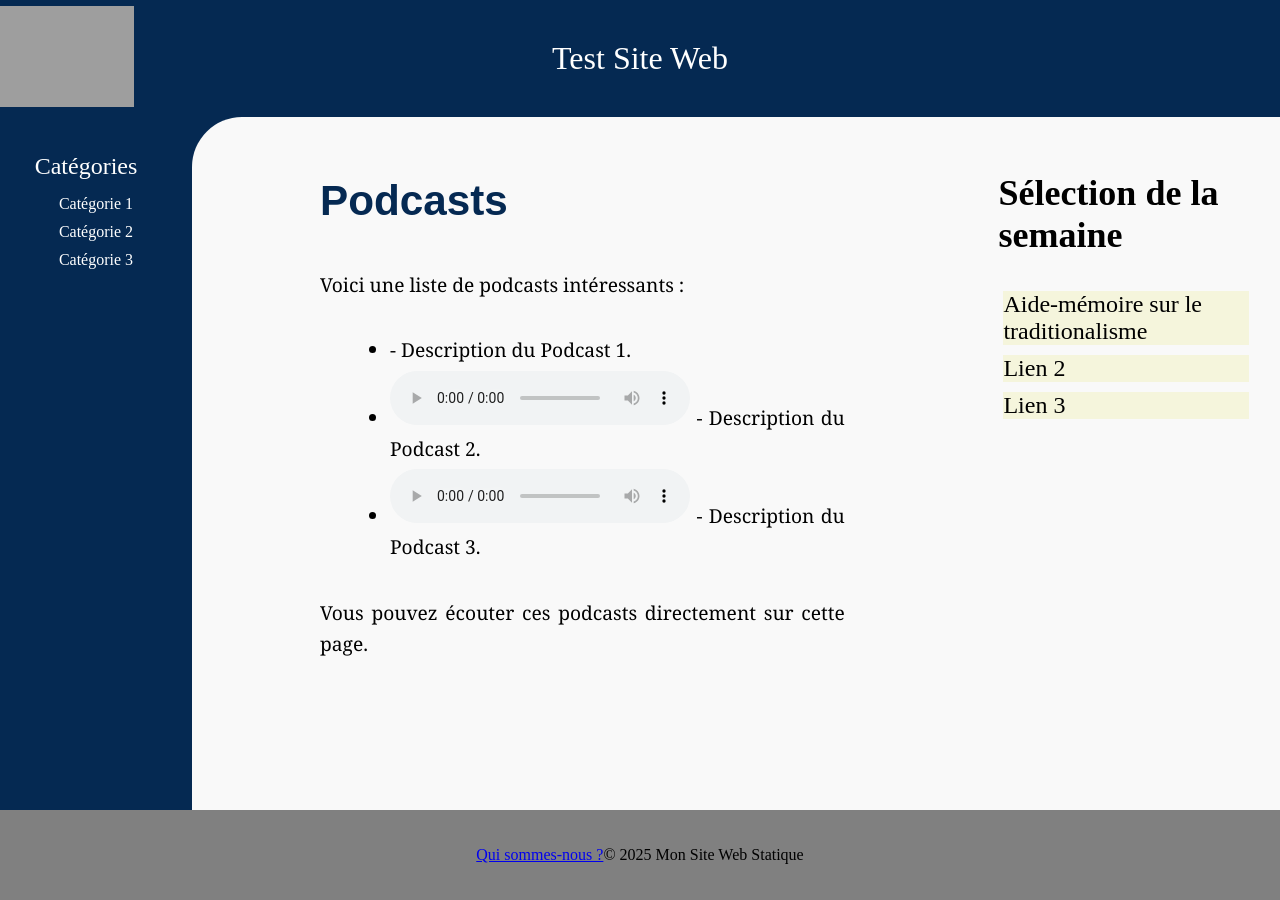
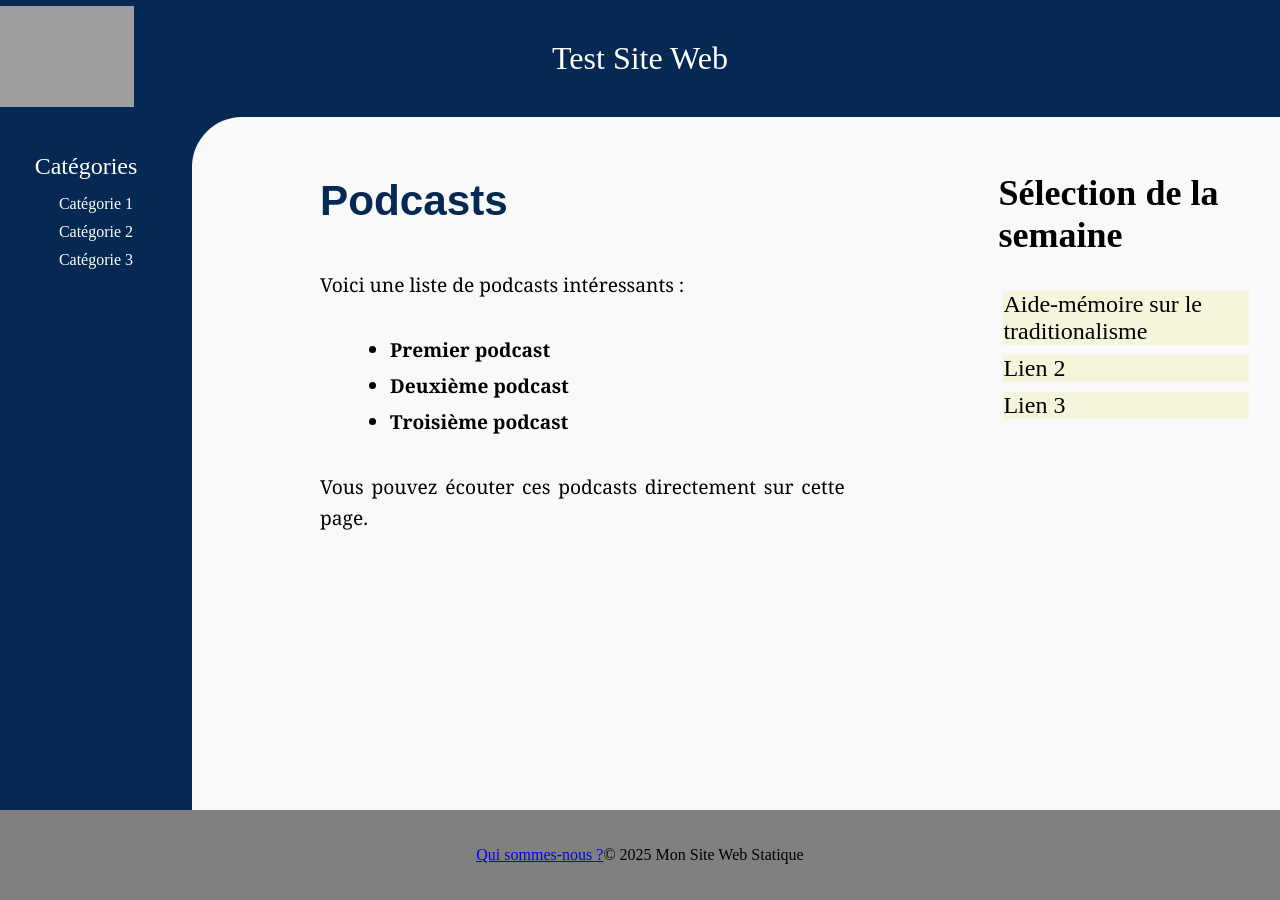
Before and after one commit to GodefroyL/test_site_static, a Jekyll site: the page built from html/categories/podcasts.html, in a window 1280 px wide. Built offline with Jekyll 4.4.1, drawn with Linux system fonts in a browser that asks for light colours.

Commit message:
ajout style pour audio

```diff
--- a/html/categories/podcasts.html
+++ b/html/categories/podcasts.html
@@ -5,8 +5,11 @@
 <h1>Podcasts</h1>
 <p>Voici une liste de podcasts intéressants :</p>
 <ul>
-  <li><audio><source src="../../static/podcasts/titre_podcast.mp3" type="audio/mpeg">Podcast 1</audio> - Description du Podcast 1.</li>
-  <li><audio controls><source src="../../static/podcasts/titre_podcast.mp3" type="audio/mpeg">Podcast 2</audio> - Description du Podcast 2.</li>
-  <li><audio controls><source src="../../static/podcasts/titre_podcast.mp3" type="audio/mpeg">Podcast 3</audio> - Description du Podcast 3.</li>
+    <li><strong>Premier podcast</strong></li>
+    <audio><source src="../../static/podcasts/titre_podcast.mp3" type="audio/mpeg">Podcast 1</audio>
+    <li><strong>Deuxième podcast</strong></li>
+    <audio><source src="../../static/podcasts/titre_podcast.mp3" type="audio/mpeg">Podcast 2</audio>
+    <li><strong>Troisième podcast</strong></li>
+    <audio><source src="../../static/podcasts/titre_podcast.mp3" type="audio/mpeg">Podcast 3</audio>
 </ul>
 <p>Vous pouvez écouter ces podcasts directement sur cette page.</p>
--- a/static/css/styles.css
+++ b/static/css/styles.css
@@ -173,6 +173,11 @@
     background-color: #f2f2f2;
 }
 
+.page audio {
+    width: 80%;
+    margin: 20px 0;
+}
+
 /* Style pour les citations et les notes */
 .page em {
     font-style: italic;
```
